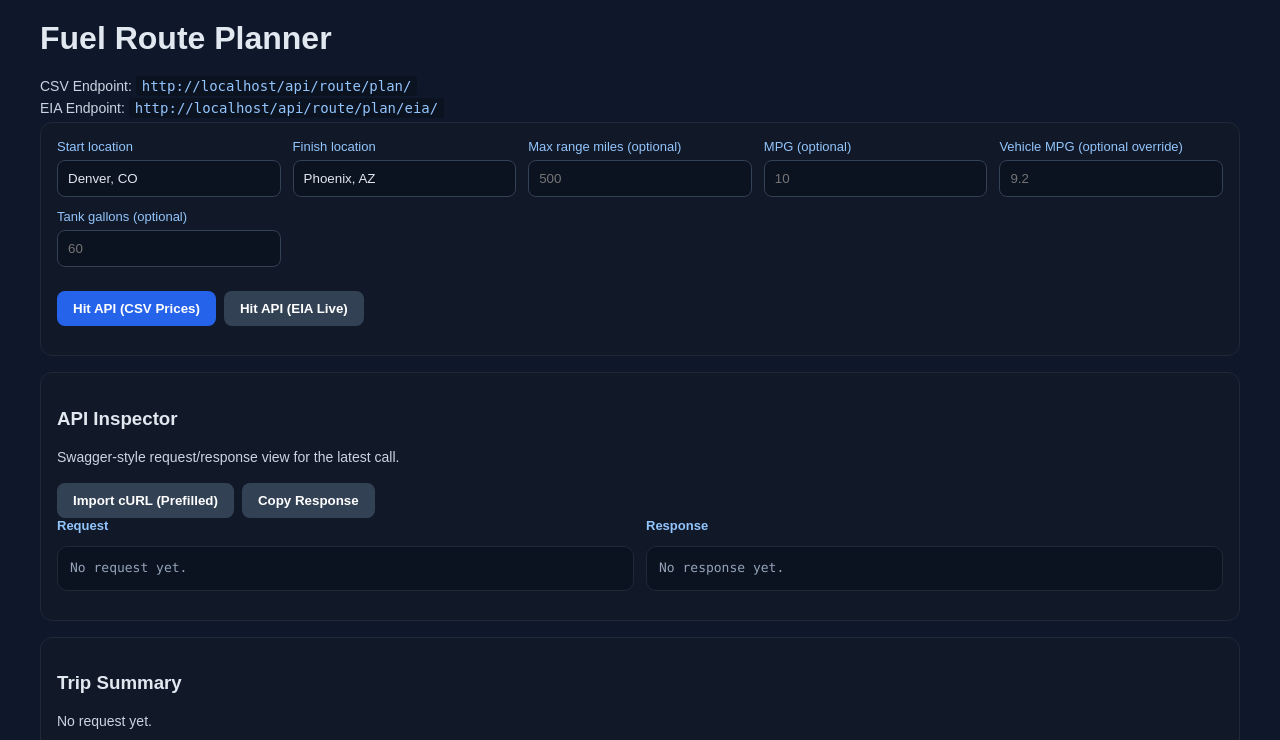
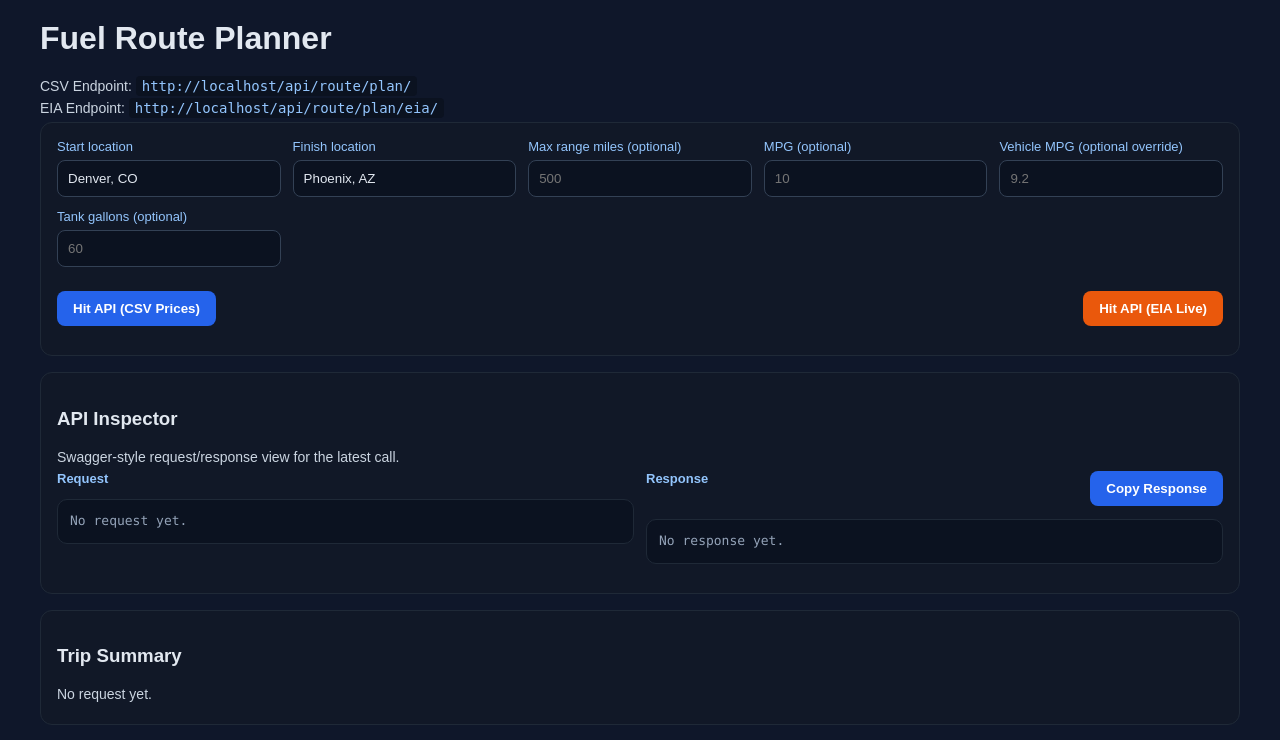
Before and after one commit to Kira714/django-api, a Django app: page / in a window 1280 px wide. Shown: the top 740 px of the page. Run offline with Django 5.2, Linux system fonts and the light colour scheme.

Commit message:
feat: refine dual-mode inspector controls and map mode visuals
Make EIA action button orange and right-aligned, remove import cURL control, move copy-response action beside response panel in blue, and update map/summary styling to visibly reflect selected CSV vs EIA endpoint mode.

Made-with: Cursor

```diff
--- a/routing/templates/routing/index.html
+++ b/routing/templates/routing/index.html
@@ -103,6 +103,15 @@
     .btn-secondary {
       background: #334155;
     }
+    .btn-eia {
+      background: #ea580c;
+      margin-left: auto;
+    }
+    .btn-copy {
+      background: #2563eb;
+      margin-top: 0;
+      margin-left: auto;
+    }
     .btn-row {
       display: flex;
       flex-wrap: wrap;
@@ -207,7 +216,7 @@
       </div>
       <div class="btn-row">
         <button id="hitBtnCsv">Hit API (CSV Prices)</button>
-        <button id="hitBtnEia" class="btn-secondary">Hit API (EIA Live)</button>
+        <button id="hitBtnEia" class="btn-eia">Hit API (EIA Live)</button>
       </div>
       <p id="status" class="meta"></p>
       <p id="error" class="error"></p>
@@ -216,17 +225,16 @@
     <div class="card">
       <h3>API Inspector</h3>
       <p class="meta">Swagger-style request/response view for the latest call.</p>
-      <div class="btn-row" style="margin-top: 0;">
-        <button id="importCurlBtn" class="btn-secondary">Import cURL (Prefilled)</button>
-        <button id="copyResponseBtn" class="btn-secondary">Copy Response</button>
-      </div>
       <div class="swagger-grid">
         <div>
           <p class="raw-block-title">Request</p>
           <pre id="rawRequest" class="raw-output">No request yet.</pre>
         </div>
         <div>
-          <p class="raw-block-title">Response</p>
+          <div class="btn-row" style="margin-top: 0; margin-bottom: 8px;">
+            <p class="raw-block-title" style="margin: 0;">Response</p>
+            <button id="copyResponseBtn" class="btn-copy">Copy Response</button>
+          </div>
           <pre id="rawResponse" class="raw-output">No response yet.</pre>
         </div>
       </div>
@@ -258,6 +266,7 @@
     const apiEndpointCsv = `${window.location.origin}/api/route/plan/`;
     const apiEndpointEia = `${window.location.origin}/api/route/plan/eia/`;
     let activeEndpoint = apiEndpointCsv;
+    let activeMode = "csv";
     document.getElementById("apiEndpointCsv").textContent = apiEndpointCsv;
     document.getElementById("apiEndpointEia").textContent = apiEndpointEia;
 
@@ -362,10 +371,13 @@
 
     function renderMap(data) {
       layers.clearLayers();
+      const routeColor = activeMode === "eia" ? "#f97316" : "#22c55e";
+      const fuelColor = activeMode === "eia" ? "#f97316" : "#ef4444";
+      const fuelBorder = activeMode === "eia" ? "#c2410c" : "#dc2626";
       const geojsonLayer = L.geoJSON(data.map_data, {
         style: (feature) => {
           if (feature.properties.type === "route") {
-            return { color: "#22c55e", weight: 5 };
+            return { color: routeColor, weight: 5 };
           }
           return {};
         },
@@ -380,8 +392,8 @@
             }
             return L.circleMarker(latlng, {
               radius: 8,
-              color: "#dc2626",
-              fillColor: "#ef4444",
+              color: fuelBorder,
+              fillColor: fuelColor,
               fillOpacity: 0.95,
               weight: 2,
             }).bindPopup(label);
@@ -424,6 +436,7 @@
       const rawResponse = document.getElementById("rawResponse");
 
       activeEndpoint = endpointMode === "eia" ? apiEndpointEia : apiEndpointCsv;
+      activeMode = endpointMode;
       error.textContent = "";
       btnCsv.disabled = true;
       btnEia.disabled = true;
@@ -469,7 +482,7 @@
         }
 
         summary.textContent =
-          `Engine: ${data.route.engine} | Distance: ${data.route.distance_miles} mi | ` +
+          `Mode: ${endpointMode.toUpperCase()} | Engine: ${data.route.engine} | Distance: ${data.route.distance_miles} mi | ` +
           `Duration: ${data.route.duration_minutes} min | Total fuel: $${data.total_fuel_cost}`;
 
         renderStops(data.fuel_stops || []);
@@ -492,20 +505,6 @@
       }
     }
 
-    function currentPayloadForCurl() {
-      return buildPayload();
-    }
-
-    function buildCurlSnippet() {
-      const payload = currentPayloadForCurl();
-      const escapedBody = JSON.stringify(payload).replace(/'/g, "'\"'\"'");
-      return (
-        `curl -X POST "${activeEndpoint}" ` +
-        `-H "Content-Type: application/json" ` +
-        `-d '${escapedBody}'`
-      );
-    }
-
     async function copyTextToClipboard(text, successMessage) {
       const status = document.getElementById("status");
       try {
@@ -525,13 +524,6 @@
       }
     }
 
-    document.getElementById("importCurlBtn").addEventListener("click", () => {
-      const curl = buildCurlSnippet();
-      const rawRequest = document.getElementById("rawRequest");
-      rawRequest.textContent = curl;
-      copyTextToClipboard(curl, "cURL copied. Paste in Postman import.");
-    });
-
     document.getElementById("copyResponseBtn").addEventListener("click", () => {
       const rawResponse = document.getElementById("rawResponse").textContent;
       copyTextToClipboard(rawResponse, "Response copied.");
```
